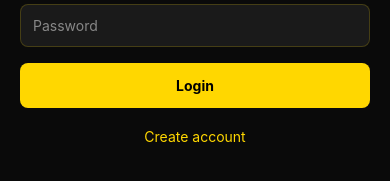
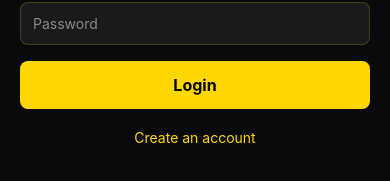
Before and after one commit to indakuldeep19-ops/TradigoUltra, a React Native app: screen /Login in a window 390 px wide. Shown: the part 417-598 px from the top of the page. Built offline with nearby package versions, Linux system fonts and the light colour scheme.

Commit message:
Update LoginScreen.js

```diff
--- a/src/screens/LoginScreen.js
+++ b/src/screens/LoginScreen.js
@@ -2,6 +2,7 @@ import React, { useState } from 'react';
 import { View, Text, TextInput, TouchableOpacity, StyleSheet, Alert } from 'react-native';
 import { auth } from '../services/firebase';
 import { signInWithEmailAndPassword, createUserWithEmailAndPassword } from 'firebase/auth';
+import { API_BASE_URL } from '../config'; // backend URL for adding user
 
 export default function LoginScreen({ navigation }) {
   const [email, setEmail] = useState('');
@@ -12,10 +13,26 @@ export default function LoginScreen({ navigation }) {
     try {
       if (isLogin) {
         await signInWithEmailAndPassword(auth, email, password);
+        navigation.replace('Main');
       } else {
-        await createUserWithEmailAndPassword(auth, email, password);
+        // Sign up
+        const userCredential = await createUserWithEmailAndPassword(auth, email, password);
+        const user = userCredential.user;
+        // Optionally send user data to backend (Google Sheets)
+        try {
+          await fetch(API_BASE_URL, {
+            method: 'POST',
+            headers: { 'Content-Type': 'application/json' },
+            body: JSON.stringify({
+              endpoint: 'add-user',
+              data: { email: email, name: email.split('@')[0], uid: user.uid }
+            })
+          });
+        } catch (err) {
+          console.warn('Backend user add failed', err);
+        }
+        navigation.replace('Main');
       }
-      navigation.replace('Main');
     } catch (err) {
       Alert.alert('Error', err.message);
     }
@@ -24,23 +41,69 @@ export default function LoginScreen({ navigation }) {
   return (
     <View style={styles.container}>
       <Text style={styles.logo}>TRADIGO ULTRA</Text>
-      <TextInput style={styles.input} placeholder="Email" placeholderTextColor="#888" value={email} onChangeText={setEmail} />
-      <TextInput style={styles.input} placeholder="Password" placeholderTextColor="#888" secureTextEntry value={password} onChangeText={setPassword} />
+      <TextInput
+        style={styles.input}
+        placeholder="Email"
+        placeholderTextColor="#888"
+        value={email}
+        onChangeText={setEmail}
+        autoCapitalize="none"
+      />
+      <TextInput
+        style={styles.input}
+        placeholder="Password"
+        placeholderTextColor="#888"
+        secureTextEntry
+        value={password}
+        onChangeText={setPassword}
+      />
       <TouchableOpacity style={styles.button} onPress={handleAuth}>
         <Text style={styles.buttonText}>{isLogin ? 'Login' : 'Sign Up'}</Text>
       </TouchableOpacity>
       <TouchableOpacity onPress={() => setIsLogin(!isLogin)}>
-        <Text style={styles.switch}>{isLogin ? 'Create account' : 'Already have an account?'}</Text>
+        <Text style={styles.switch}>{isLogin ? 'Create an account' : 'Already have an account? Login'}</Text>
       </TouchableOpacity>
     </View>
   );
 }
 
 const styles = StyleSheet.create({
-  container: { flex:1, backgroundColor:'#0A0A0A', justifyContent:'center', padding:20 },
-  logo: { color:'#FFD700', fontSize:32, fontWeight:'bold', textAlign:'center', marginBottom:40 },
-  input: { backgroundColor:'#1A1A1A', color:'#FFF', padding:12, borderRadius:8, marginBottom:16, borderWidth:1, borderColor:'#FFD70030' },
-  button: { backgroundColor:'#FFD700', padding:14, borderRadius:8, alignItems:'center' },
-  buttonText: { color:'#000', fontWeight:'bold' },
-  switch: { color:'#FFD700', textAlign:'center', marginTop:20 }
+  container: {
+    flex: 1,
+    backgroundColor: '#0A0A0A',
+    justifyContent: 'center',
+    padding: 20,
+  },
+  logo: {
+    color: '#FFD700',
+    fontSize: 32,
+    fontWeight: 'bold',
+    textAlign: 'center',
+    marginBottom: 40,
+  },
+  input: {
+    backgroundColor: '#1A1A1A',
+    color: '#FFF',
+    padding: 12,
+    borderRadius: 8,
+    marginBottom: 16,
+    borderWidth: 1,
+    borderColor: '#FFD70030',
+  },
+  button: {
+    backgroundColor: '#FFD700',
+    padding: 14,
+    borderRadius: 8,
+    alignItems: 'center',
+  },
+  buttonText: {
+    color: '#000',
+    fontWeight: 'bold',
+    fontSize: 16,
+  },
+  switch: {
+    color: '#FFD700',
+    textAlign: 'center',
+    marginTop: 20,
+  },
 });
```
